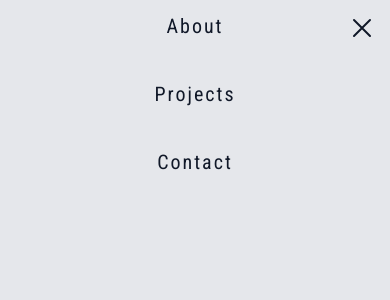
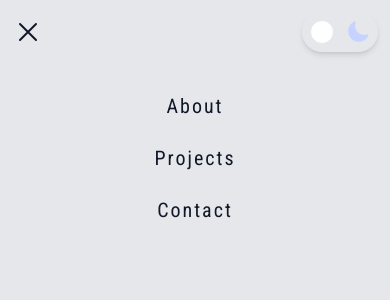
Before and after one commit to ealvara6/devfolio, a React (Vite) app: page / in a window 390 px wide. Both pictures are taken after a click on the button 28 px from the left and 33 px from the top of the page. Shown: the top 300 px of the page. Built offline with nearby package versions, Linux system fonts and the light colour scheme.

Commit message:
Add animation to moble menu options

```diff
--- a/src/App.tsx
+++ b/src/App.tsx
@@ -8,7 +8,7 @@ export const App = () => {
   const closeDrawer = useCallback(() => setDrawerOpen(false), []);
 
   return (
-    <main className=" bg-bg text-text min-h-screen transition-all relative">
+    <main className=" bg-bg text-text min-h-screen transition-all duration-500 relative">
       <Navbar openMenu={openDrawer} />
       <Drawer open={drawerOpen} onClose={closeDrawer} />
     </main>
--- a/src/components/Drawer.tsx
+++ b/src/components/Drawer.tsx
@@ -1,6 +1,7 @@
 import { XMarkIcon } from '@heroicons/react/24/outline';
 import { links } from '../data/navLinks';
 import { Transition, TransitionChild } from '@headlessui/react';
+import { ThemeToggle } from './ThemeToggle';
 
 type DrawerProps = {
   open: boolean;
@@ -8,26 +9,33 @@ type DrawerProps = {
 };
 
 export const Drawer = ({ open, onClose }: DrawerProps) => {
+
+  const delays = ['delay-[300ms]', 'delay-[600ms]', 'delay-[900ms]']
+
   return (
     <div
-      className={`absolute top-0  bg-surface min-h-screen min-w-screen -translate-y-full ${
+      className={`absolute top-0  bg-surface min-h-screen min-w-screen -translate-y-full sm:hidden ${
         open ? 'translate-y-0' : '-translate-y-full'
-      } transition-all duration-500 p-3 flex flex-col gap-10`}
+      } transition-all duration-700 p-3 gap-10 flex flex-col`}
     >
-      <button onClick={onClose} className="self-end">
+      <div className=' flex justify-between'>
+      <button onClick={onClose} >
         <XMarkIcon className="w-8" />
       </button>
-      <div className="flex fixed top- flex-col self-center tracking-widest gap-10 text-xl text-center font-subHeading">
-        <Transition show={open}>
+      <ThemeToggle />
+      </div>
+      <Transition show={open}>
+      <div className="flex flex-col self-center tracking-widest gap-6 text-xl text-center font-subHeading">
+
           {links.map((link, index) => (
-            <TransitionChild>
-              <div className="" style={{ transitionDelay: `${index * 300}ms` }}>
+            <TransitionChild key={link.name}  >
+              <div className={`transition-opacity duration-300 ease-in data-closed:opacity-0 ${open ? delays[index] : ''}`}>
                 {link.name}
               </div>
             </TransitionChild>
           ))}
-        </Transition>
       </div>
+      </Transition>
     </div>
   );
 };
--- a/src/components/Navbar.tsx
+++ b/src/components/Navbar.tsx
@@ -34,7 +34,7 @@ export const Navbar = ({ openMenu }: NavbarProps) => {
             <a
               href="#"
               onClick={() => setIsActive(link.name)}
-              className={`rounded-full border-2 border-bg  hover:border-l-accent-hover hover:border-r-accent-hover transition-colors hover:text-accent-hover px-5 py-2 [transition-property:border-color] ${
+              className={`rounded-full border-2 border-transparent [transition-property:border-color] hover:border-l-accent-hover hover:border-r-accent-hover transition-colors hover:text-accent-hover px-5 py-2 ${
                 isActive === link.name
                   ? 'border-l-accent-hover border-r-accent-hover text-accent-hover'
                   : ''
```
